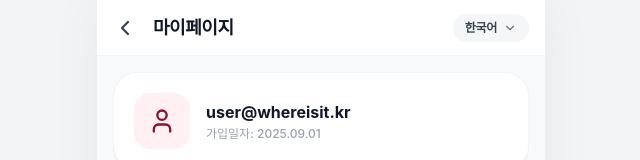
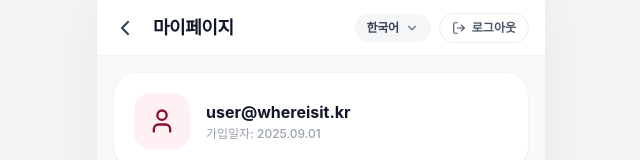
Before and after one commit to Ahnjisan/Where_is_it, a Next.js app in the folder frontend/: page /my in a window 1280 px wide. Shown: the top 160 px of the page, without its empty margins (319-959 px from the left). Built offline with nearby package versions, Linux system fonts and the light colour scheme.

Commit message:
fix(frontend): 마이페이지 내 로그아웃 버튼 추가

```diff
--- a/frontend/src/app/my/page.js
+++ b/frontend/src/app/my/page.js
@@ -8,16 +8,30 @@ import {
   User,
   Globe,
   Shield,
+  LogOut,
 } from "lucide-react";
 import LanguageSelector from "@/components/common/LanguageSelector";
 import { useApp } from "@/context/AppContext";
 
 export default function MyPage() {
   const router = useRouter();
-  const { lang, setLang, user } = useApp();
+  const { lang, setLang, user, logoutUser, showToast } = useApp();
 
   const userEmail = user?.email || "user@whereisit.kr";
   const userJoinedDate = user?.joinedDate || "2025.09.22";
+
+  const handleLogout = () => {
+    console.log("[MyPage] 로그아웃 버튼 클릭됨. 사용자 이메일:", userEmail);
+    if (logoutUser) {
+      logoutUser();
+    }
+    showToast(
+      lang === "ko" ? "로그아웃되었습니다." : "Logged out successfully.",
+      "info"
+    );
+    console.log("[MyPage] /signin 경로로 이동");
+    router.push("/signin");
+  };
 
   return (
     <div className="flex-1 flex flex-col bg-[#f8f9fa] animate-in fade-in duration-200 pb-20">
@@ -37,11 +51,22 @@ export default function MyPage() {
           </h1>
         </div>
 
-        <LanguageSelector
-          currentLang={lang}
-          onChangeLang={setLang}
-          variant="badge"
-        />
+        <div className="flex items-center gap-2">
+          <LanguageSelector
+            currentLang={lang}
+            onChangeLang={setLang}
+            variant="badge"
+          />
+          <button
+            type="button"
+            onClick={handleLogout}
+            className="flex items-center gap-1.5 px-3 py-1.5 rounded-full text-xs font-semibold text-gray-600 hover:text-[#85132d] hover:bg-[#fff1f3] border border-gray-200/80 transition-all active:scale-95 cursor-pointer"
+            title={lang === "ko" ? "로그아웃" : "Log out"}
+          >
+            <LogOut className="w-3.5 h-3.5" />
+            <span>{lang === "ko" ? "로그아웃" : "Log out"}</span>
+          </button>
+        </div>
       </header>
 
       <div className="p-4 space-y-4">
--- a/frontend/src/context/AppContext.jsx
+++ b/frontend/src/context/AppContext.jsx
@@ -38,6 +38,19 @@ export function AppProvider({ children }) {
       }
       return updated;
     });
+  };
+
+  const logoutUser = () => {
+    console.log("[AppContext] 로그아웃 실행 - 이전 사용자 정보:", user);
+    if (typeof window !== "undefined") {
+      try {
+        localStorage.removeItem("where_user");
+      } catch (e) {
+        // ignore
+      }
+    }
+    setUser(null);
+    console.log("[AppContext] 사용자 세션 초기화 완료");
   };
 
   const t = I18N[lang] || I18N.ko;
@@ -160,6 +173,7 @@ export function AppProvider({ children }) {
         trackingData,
         user,
         updateUser,
+        logoutUser,
         showToast,
         toggleLike,
         addTracking,
```
